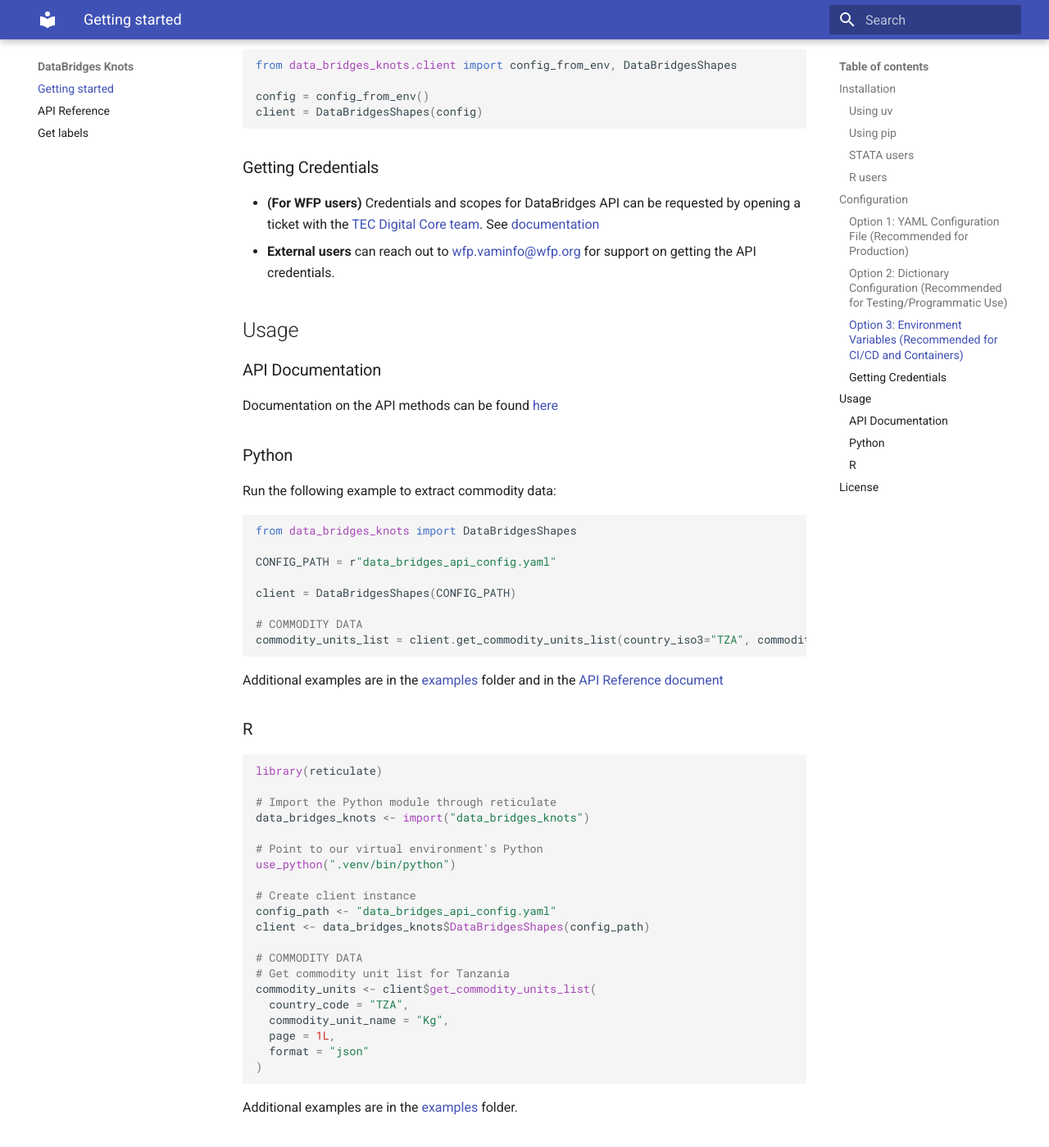
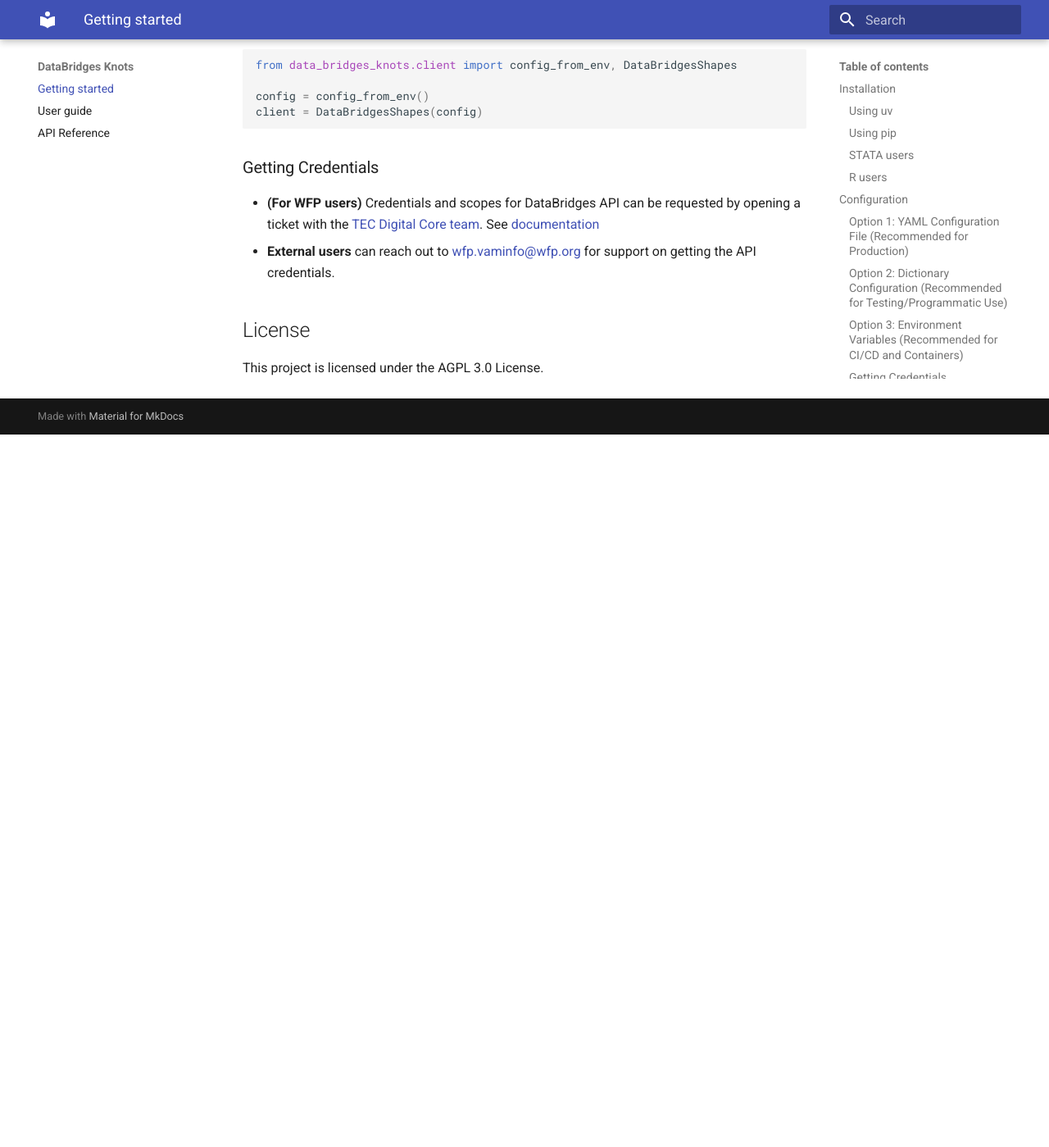
Before and after one commit to WFP-VAM/DataBridgesKnots, an MkDocs documentation site: the page built from docs/index.md, in a window 1280 px wide and 1400 px high, scrolled down 2424 px. Shown: the whole window at 82% size. Built offline with MkDocs 1.6.1 and Material for MkDocs 9.7.7, drawn with Linux system fonts in a browser that asks for light colours; after the commit the page ends 2954 px from its top, so only the background shows below that.

Commit message:
docs: update documentation

````diff
--- a/docs/index.md
+++ b/docs/index.md
@@ -107,55 +107,5 @@
 - **(For WFP users)** Credentials and scopes for DataBridges API can be requested by opening a ticket with the [TEC Digital Core team](https://dev.azure.com/worldfoodprogramme/Digital%20Core/_workitems). See [documentation](https://docs.api.wfp.org/consumers/index.html#application-accounts)
 - **External users** can reach out to [wfp.vaminfo@wfp.org](mailto:wfp.vaminfo@wfp.org) for support on getting the API credentials.
 
-## Usage
-
-### API Documentation
-Documentation on the API methods can be found [here](https://wfp-vam.github.io/DataBridgesKnots/reference/)
-
-### Python
-
-Run the following example to extract commodity data:
-```python
-
-from data_bridges_knots import DataBridgesShapes
-
-CONFIG_PATH = r"data_bridges_api_config.yaml"
-
-client = DataBridgesShapes(CONFIG_PATH)
-
-# COMMODITY DATA
-commodity_units_list = client.get_commodity_units_list(country_iso3="TZA", commodity_unit_name="Kg", page=1, format='json')
-
-```
-Additional examples are in the [examples](https://github.com/WFP-VAM/DataBridgesKnots/tree/main/examples) folder and in the [API Reference document](https://wfp-vam.github.io/DataBridgesKnots/reference/)
-
-
-### R
-
-```R
-library(reticulate)
-
-# Import the Python module through reticulate
-data_bridges_knots <- import("data_bridges_knots")
-
-# Point to our virtual environment's Python
-use_python(".venv/bin/python")
-
-# Create client instance
-config_path <- "data_bridges_api_config.yaml"
-client <- data_bridges_knots$DataBridgesShapes(config_path)
-
-# COMMODITY DATA
-# Get commodity unit list for Tanzania
-commodity_units <- client$get_commodity_units_list(
-  country_code = "TZA",
-  commodity_unit_name = "Kg",
-  page = 1L,
-  format = "json"
-)
-```
-
-Additional examples are in the [examples](https://github.com/WFP-VAM/DataBridgesKnots/tree/main/examples) folder.
-
 ## License
 This project is licensed under the AGPL 3.0 License.
--- a/mkdocs.yml
+++ b/mkdocs.yml
@@ -20,5 +20,5 @@
 
 nav:
 - Getting started: index.md
-- reference.md
-- how-to.md
+- User guide: how-to.md
+- API Reference: reference.md
````
Also changed, not shown: README.md (+6 -4 lines), docs/how-to.md (+55 -7 lines), 1 other file.
